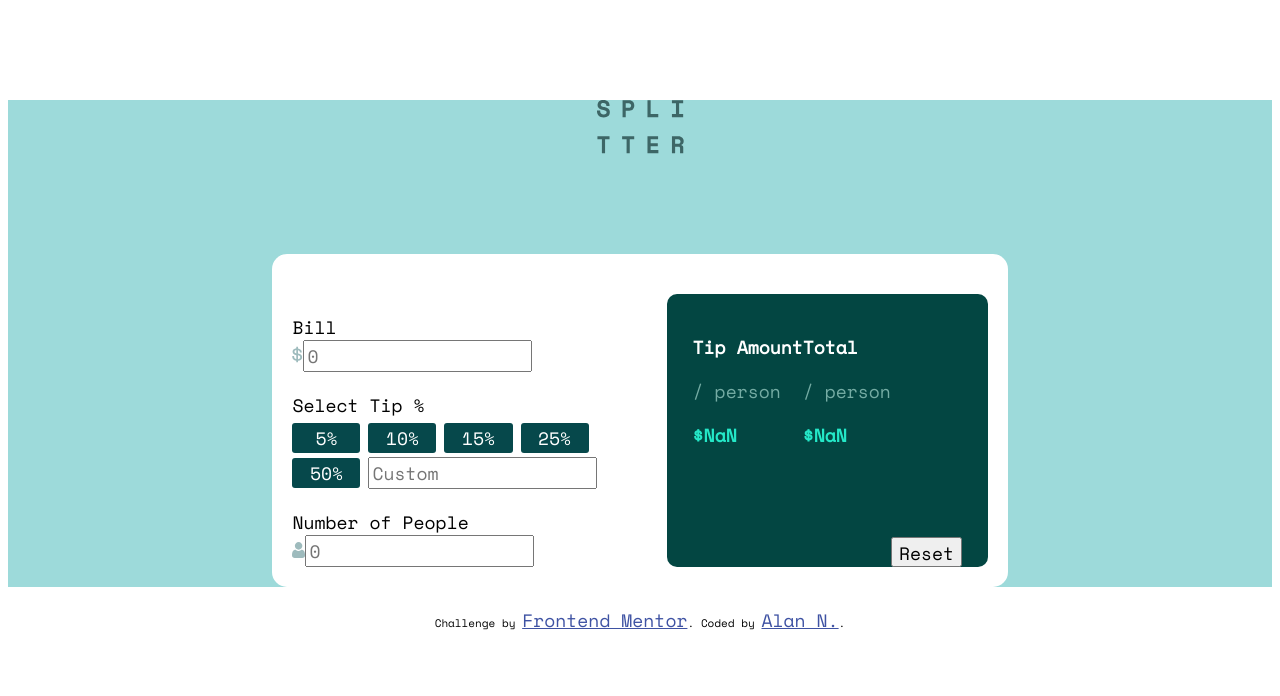
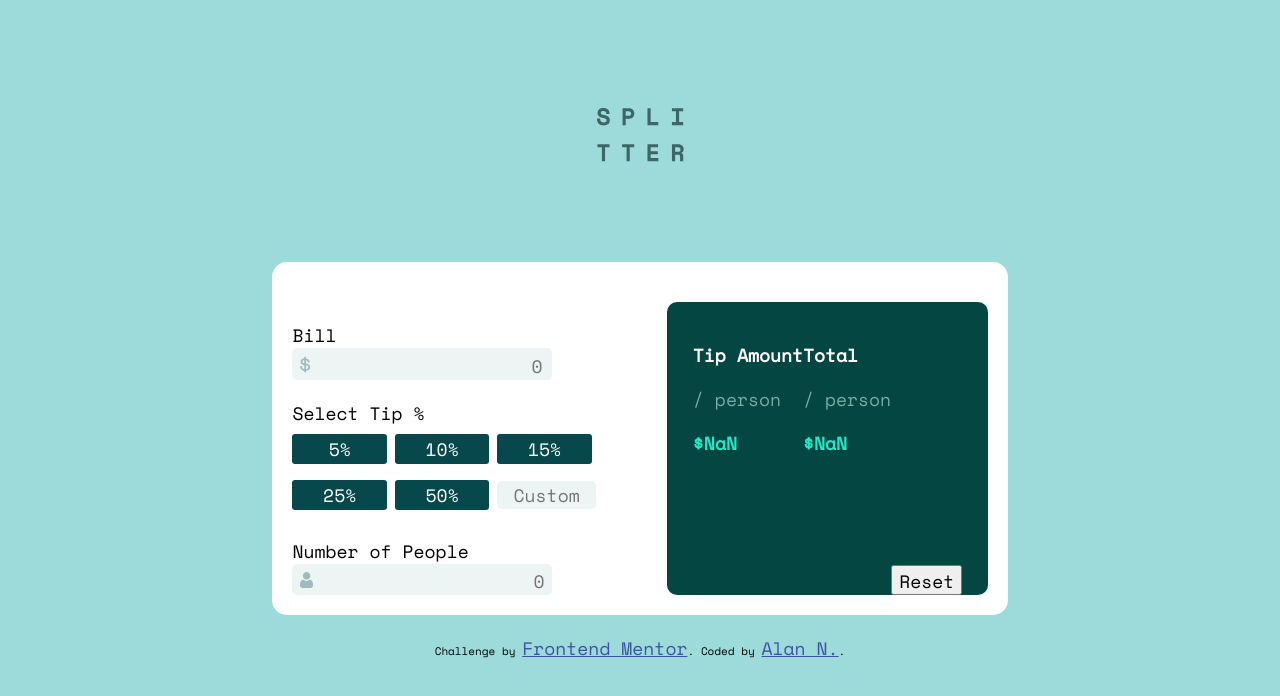
Before and after one commit to AlainNshimirimana/tip-calculator-app, a React (Create React App) app: page / in a window 1280 px wide. Shown: the top 696 px of the page. Built offline with nearby package versions, Linux system fonts and the light colour scheme.

Commit message:
The css for the input fields looks great but the output fileds still need work

```diff
--- a/public/index.html
+++ b/public/index.html
@@ -17,7 +17,7 @@
     .attribution a { color: hsl(228, 45%, 44%); }
   </style>
 </head>
-<body>
+<body style="background-color: rgb(157, 218, 218);">
 
   <div id="root"></div>
 
--- a/src/components/Form.js
+++ b/src/components/Form.js
@@ -11,9 +11,11 @@ const Form = ({bill, setBill, tip, setTip, people, setPeople, tipAmount, totalPe
        <form className="form">
            <div className="form-container">
                 <div className="form-input">
-                    <label>Bill</label><br/>
-                    <img src={DollarSign} alt="dollar-sign"/>
-                    <input type="number" placeholder="0" value={bill} onChange={(e) => setBill(e.target.value)}/>
+                    <label>Bill</label>
+                    <div className="input-signs">
+                        <img src={DollarSign} alt="dollar-sign"/>
+                        <input type="number" placeholder="0" value={bill} onChange={(e) => setBill(e.target.value)}/>
+                    </div>
                 </div>
 
                 <div className="form-tip">
@@ -27,9 +29,11 @@ const Form = ({bill, setBill, tip, setTip, people, setPeople, tipAmount, totalPe
                 </div>
 
                 <div className="form-input">
-                    <label>Number of People</label><br/>
-                    <img src={PersonIcon} alt="person-icon"/>
-                    <input type="number" placeholder="0" value={people} onChange={(e) => setPeople(e.target.value)}/>
+                    <label>Number of People</label>
+                    <div className="input-signs">
+                        <img src={PersonIcon} alt="person-icon"/>
+                        <input type="number" placeholder="0" value={people} onChange={(e) => setPeople(e.target.value)}/>
+                    </div>
                 </div>
            </div>
 
--- a/src/css/Form.css
+++ b/src/css/Form.css
@@ -8,13 +8,18 @@ div{
 .form-tip button{
     color: white;
     background-color: rgb(6, 72, 75);
-    width: 1.8cm;
+    width: 2.5cm;
     height: .8cm;
-    margin-top: 5px;
-    margin-right: 8px;
+    margin: 8px 8px 8px 0px;
     border: hidden;
     border-radius: 3px;
 }
+.form-tip input{
+    width: 2.5cm;
+}
+.form-tip input::-webkit-input-placeholder {
+    text-align: center;
+  }
 
 div .output-container{
     background-color: rgb(3, 70, 66);
@@ -46,10 +51,39 @@ h2{
     width: 75%;
     border-radius: 10px;
     display: flex;
-    border: hidden;
+    border: none;
 }
 
 .output-container button{
     height: 30px;
     align-self: flex-end;
 }
+
+input[type=number]{
+    text-align: right;
+    border: none;
+    border-radius: 5px;
+    outline: blue;
+    background-color: rgb(237, 245, 244);
+}
+input::-webkit-outer-spin-button,
+input::-webkit-inner-spin-button {
+  -webkit-appearance: none;
+}
+::-webkit-input-placeholder {
+    text-align: right;
+  }
+.input-signs{
+    border-radius: 5px;
+    background-color: rgb(237, 245, 244);
+    width: 260px;
+    color: antiquewhite;
+    margin: 0;
+}
+div img{
+    margin: 8px 8px 0 8px;
+}
+input:focus{
+    border: 2px solid rgb(155, 221, 221) !important;
+    outline-color: rgb(155, 221, 221);
+}
```
